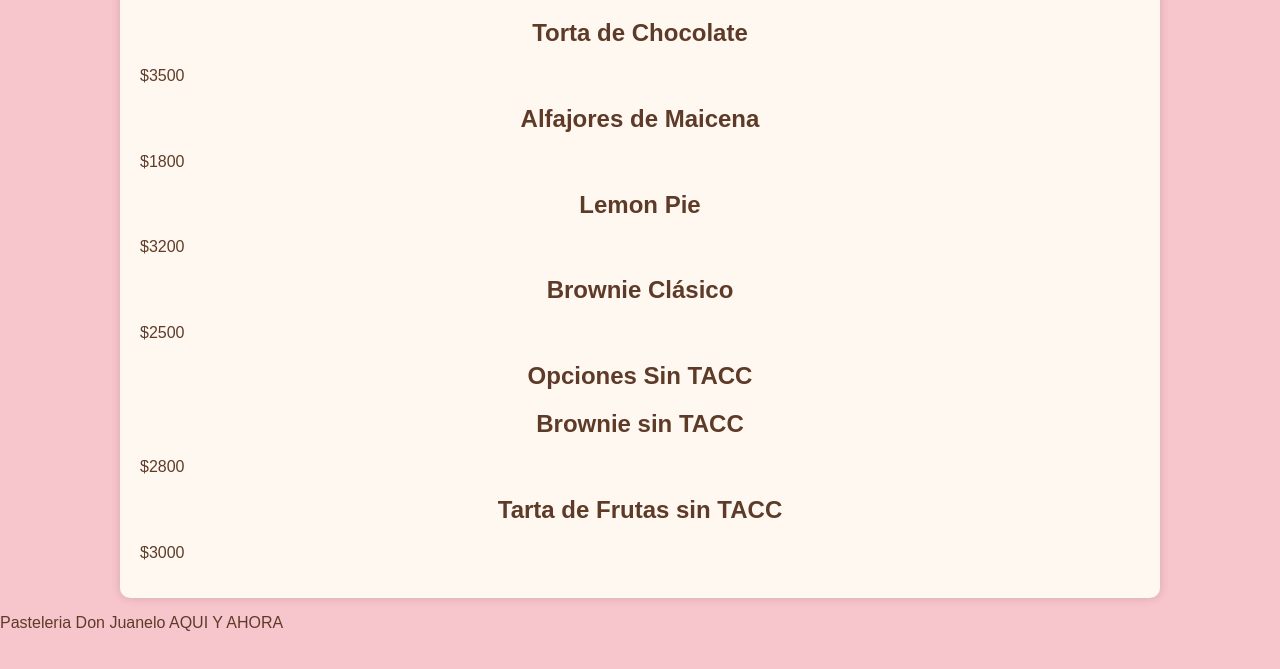
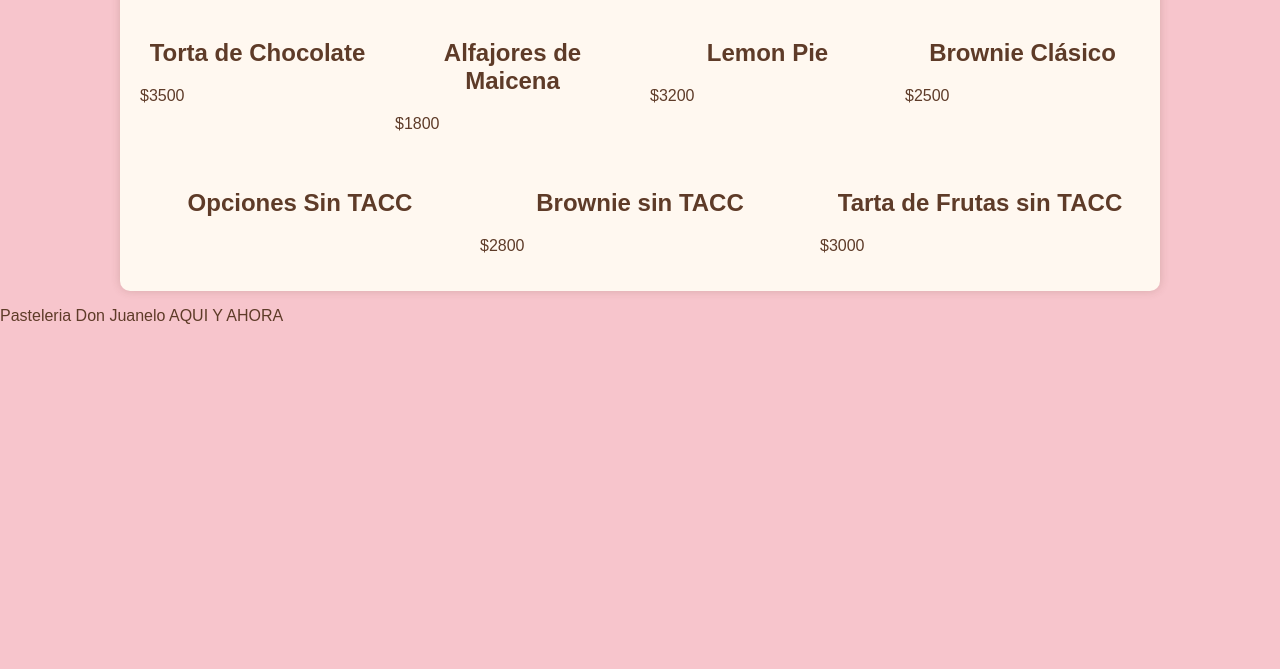
Before and after one commit to GaetanoMacan/Pasteleria-Proyecto, a plain HTML site: page productos.html in a window 1280 px wide. Shown: the part 119-788 px from the top of the page. Drawn offline with Linux system fonts and the light colour scheme.

Commit message:
Agrego CSS al catalogo

```diff
--- a/productos.html
+++ b/productos.html
@@ -43,6 +43,13 @@
     h1, h2 {
       color: #5e3b28;
       text-align: center;
+    }
+
+    .catalogo, .sin-tacc {
+      display: grid;
+      grid-template-columns: repeat(auto-fit, minmax(220px, 1fr));
+      gap: 20px;
+      margin-top: 20px;
     }
   </style>
 </head>
```
